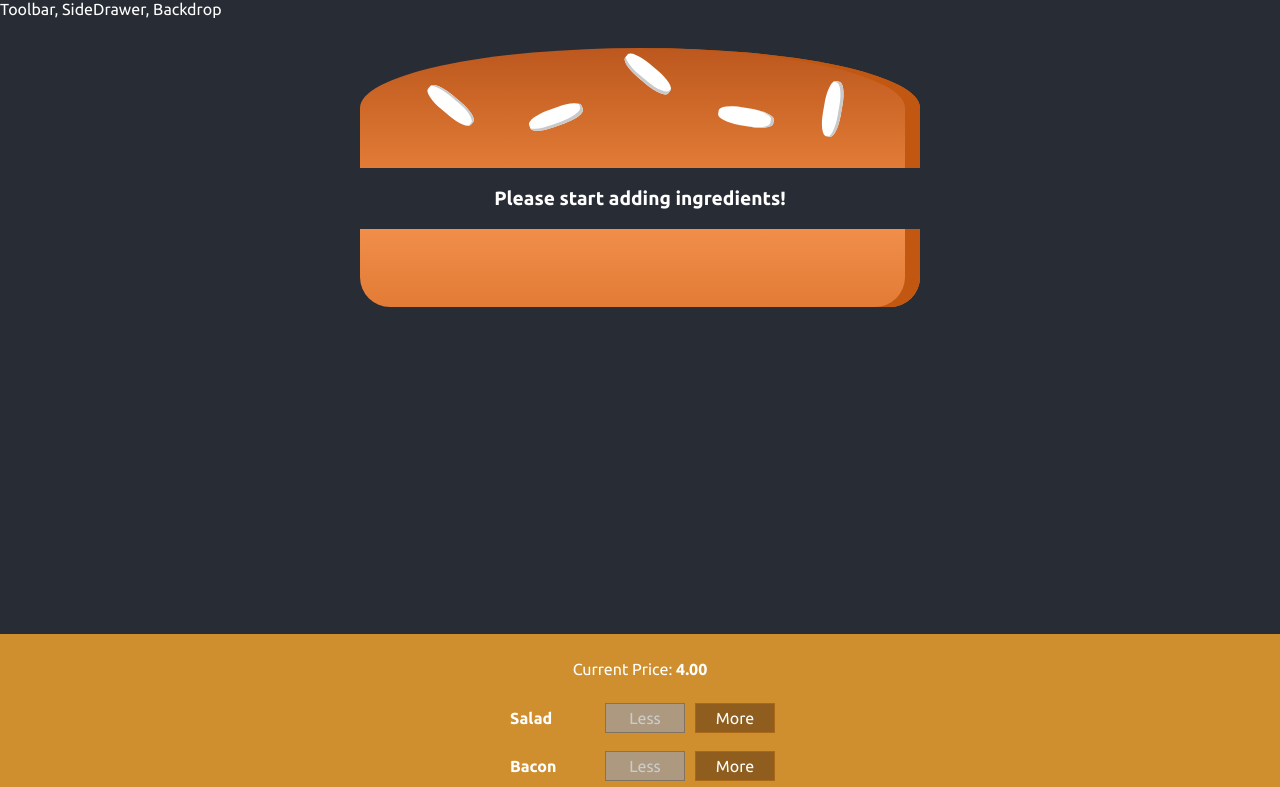
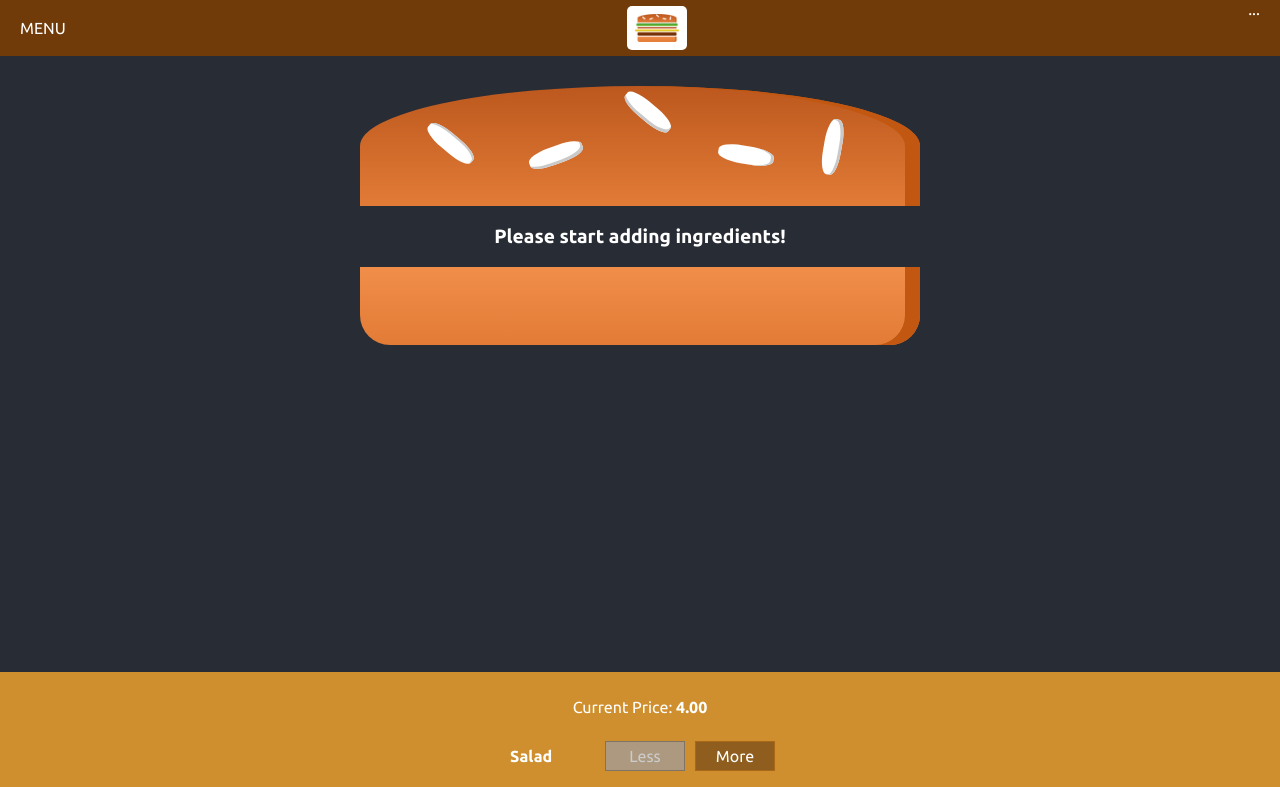
Before and after one commit to federico-allegrini/react-study-burger-builder, a React (Create React App) app: page / in a window 1280 px wide. Shown: the top 787 px of the page. Built offline with nearby package versions, Linux system fonts and the light colour scheme.

Commit message:
Adding custom button component, adding price to order summary, adding a toolbar, using a logo

```diff
--- a/src/components/Burger/OrderSummary/OrderSummary.js
+++ b/src/components/Burger/OrderSummary/OrderSummary.js
@@ -1,4 +1,5 @@
 import React, { Fragment } from "react";
+import Button from "../../UI/Button/Button";
 const orderSummary = (props) => {
   const ingredientSummary = Object.keys(props.ingredients).map((igKey) => (
     <li key={"m-" + igKey}>
@@ -11,7 +12,16 @@
       <h3>Your Order</h3>
       <p>A delicious burger with the following ingredients:</p>
       <ul>{ingredientSummary}</ul>
+      <p>
+        <strong>Total price: {props.price.toFixed(2)}</strong>
+      </p>
       <p>Continue to Checkout?</p>
+      <Button btnType="Danger" clicked={props.purchaseCancelled}>
+        CANCEL
+      </Button>
+      <Button btnType="Success" clicked={props.purchaseContinued}>
+        CONTINUE
+      </Button>
     </Fragment>
   );
 };
--- a/src/components/Layout/Layout.js
+++ b/src/components/Layout/Layout.js
@@ -1,8 +1,9 @@
 import React, { Fragment } from "react";
 import classes from "./Layout.module.css";
+import Toolbar from "../Navigation/Toolbar/Toolbar";
 const layout = (props) => (
   <Fragment>
-    <div>Toolbar, SideDrawer, Backdrop</div>
+    <Toolbar />
     <main className={classes.Content}>{props.children}</main>
   </Fragment>
 );
--- a/src/components/Layout/Layout.module.css
+++ b/src/components/Layout/Layout.module.css
@@ -1,3 +1,3 @@
 .Content {
-  margin-top: 16px;
+  margin-top: 72px;
 }
--- /dev/null
+++ b/src/components/Logo/Logo.js
@@ -0,0 +1,10 @@
+import React from "react";
+import classes from "./Logo.module.css";
+import burgerLogo from "../../assets/images/burger-logo.png";
+const logo = () => (
+  <div className={classes.Logo}>
+    <img src={burgerLogo} alt="MyBurger"></img>
+  </div>
+);
+
+export default logo;
--- /dev/null
+++ b/src/components/Logo/Logo.module.css
@@ -0,0 +1,10 @@
+.Logo {
+  background-color: white;
+  padding: 8px;
+  height: 50%;
+  border-radius: 5px;
+}
+
+.Logo img {
+  height: 100%;
+}
--- /dev/null
+++ b/src/components/Navigation/Toolbar/Toolbar.js
@@ -0,0 +1,11 @@
+import React from "react";
+import classes from "./Toolbar.module.css";
+import Logo from "../../Logo/Logo";
+const toolbar = (props) => (
+  <header className={classes.Toolbar}>
+    <div>MENU</div>
+    <Logo />
+    <nav>...</nav>
+  </header>
+);
+export default toolbar;
--- /dev/null
+++ b/src/components/Navigation/Toolbar/Toolbar.module.css
@@ -0,0 +1,18 @@
+.Toolbar {
+  height: 56px;
+  width: 100%;
+  position: fixed;
+  top: 0;
+  left: 0;
+  background-color: #703b09;
+  display: flex;
+  justify-content: space-between;
+  align-items: center;
+  padding: 0 20px;
+  box-sizing: border-box;
+  z-index: 90;
+}
+
+.Toolbar nav {
+  height: 100%;
+}
--- /dev/null
+++ b/src/components/UI/Button/Button.js
@@ -0,0 +1,12 @@
+import React from "react";
+import classes from "./Button.module.css";
+const button = (props) => (
+  <button
+    className={[classes.Button, classes[props.btnType]].join(" ")}
+    onClick={props.clicked}
+  >
+    {props.children}
+  </button>
+);
+
+export default button;
--- /dev/null
+++ b/src/components/UI/Button/Button.module.css
@@ -0,0 +1,24 @@
+.Button {
+  background-color: transparent;
+  border: none;
+  color: white;
+  outline: none;
+  cursor: pointer;
+  font: inherit;
+  padding: 10px;
+  margin: 10px;
+  font-weight: bold;
+}
+
+.Button:first-of-type {
+  margin-left: 0;
+  padding-left: 0;
+}
+
+.Success {
+  color: #5c9210;
+}
+
+.Danger {
+  color: #944317;
+}
--- a/src/containers/BurgerBuilder/BurgerBuilder.js
+++ b/src/containers/BurgerBuilder/BurgerBuilder.js
@@ -1,7 +1,7 @@
 import React, { Component, Fragment } from "react";
 import Burger from "../../components/Burger/Burger";
 import BuildControls from "../../components/Burger/BuildControls/BuildControls";
-import Modal from "../../components/Ui/Modal/Modal";
+import Modal from "../../components/UI/Modal/Modal";
 import OrderSummary from "../../components/Burger/OrderSummary/OrderSummary";
 
 const INGREDIENT_PRICES = {
@@ -77,6 +77,10 @@
     this.setState({ purchasing: false });
   };
 
+  purchaseContinueHandler = () => {
+    alert("You continue!");
+  };
+
   render() {
     const disabledInfo = { ...this.state.ingredients };
     for (let key in disabledInfo) {
@@ -88,7 +92,12 @@
           show={this.state.purchasing}
           modalClosed={this.purchaseCancelHandler}
         >
-          <OrderSummary ingredients={this.state.ingredients} />
+          <OrderSummary
+            ingredients={this.state.ingredients}
+            price={this.state.totalPrice}
+            purchaseCancelled={this.purchaseCancelHandler}
+            purchaseContinued={this.purchaseContinueHandler}
+          />
         </Modal>
         <Burger ingredients={this.state.ingredients} />
         <BuildControls
```
Also changed, not shown: src/assets/images/burger-logo.png (added), 1 other file (tests, documents, lock files or other folders).
